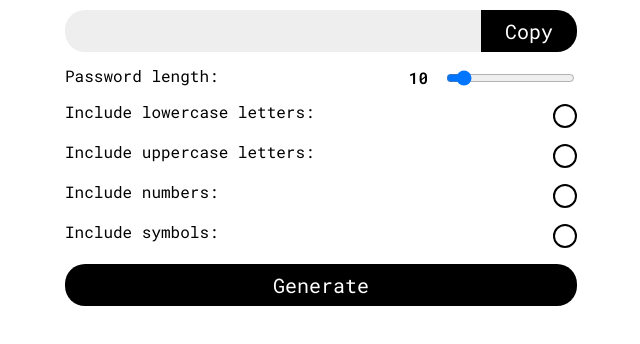
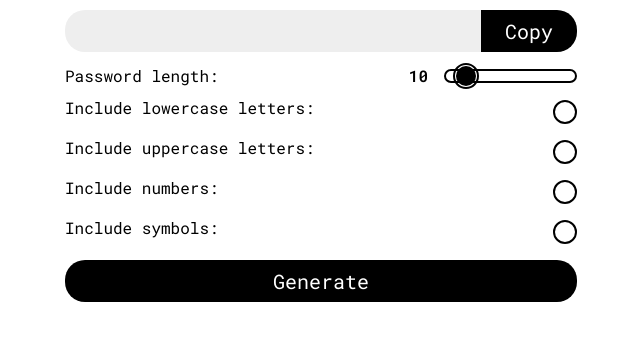
Before and after one commit to kpd-zero/Password-generator, a plain HTML site: page index.html in a window 1280 px wide. Shown: the part 82-426 px from the top of the page, without its empty margins (319-959 px from the left). Drawn offline with Linux system fonts and the light colour scheme.

Commit message:
range input style

```diff
--- a/style.scss
+++ b/style.scss
@@ -84,6 +84,36 @@ h1 {
     margin-right: 1em;
 }
 
+input[type="range"] {
+    appearance: none;
+    width: 100%;
+    height: 10px;
+    background: transparent;
+    outline: 2px solid $black;
+    border-radius: 5px;
+    &::-webkit-slider-thumb {
+        appearance: none;
+        width: 1.5em;
+        height: 1.5em;
+        background-color: $black;
+        border-radius: 1em;
+        cursor: pointer;
+        outline: max(2px, 2px) solid $black;
+        outline-offset: 1px;
+
+    }
+    &::-moz-range-thumb {
+        width: 1.5em;
+        height: 1.5em;
+        background-color: $black;
+        border-radius: 1em;
+        cursor: pointer;
+        outline: max(2px, 2px) solid $black;
+        outline-offset: 1px;
+    }
+}
+
+
 input[type="checkbox"] {
     appearance: none;
     background-color: #ffffff;
@@ -106,18 +136,11 @@ input[type="checkbox"] {
         transform: scale(0);
         transition: 120ms transform ease-in-out;
         box-shadow:  inset 1.5em 1.5em $black;
-        //transform-origin: bottom left;
         clip-path: circle(40%);
-        //clip-path: polygon(14% 44%, 0 65%, 50% 100%, 100% 16%, 80% 0%, 43% 62%);
     }
 
     &:checked::before {
             transform: scale(1);
-    }
-
-    &:focus {
-        outline: max(3px, 3px) solid #c6c6c6;
-        outline-offset: 0;
     }
 }
 
```
Also changed, not shown: style.css, 1 other file.
